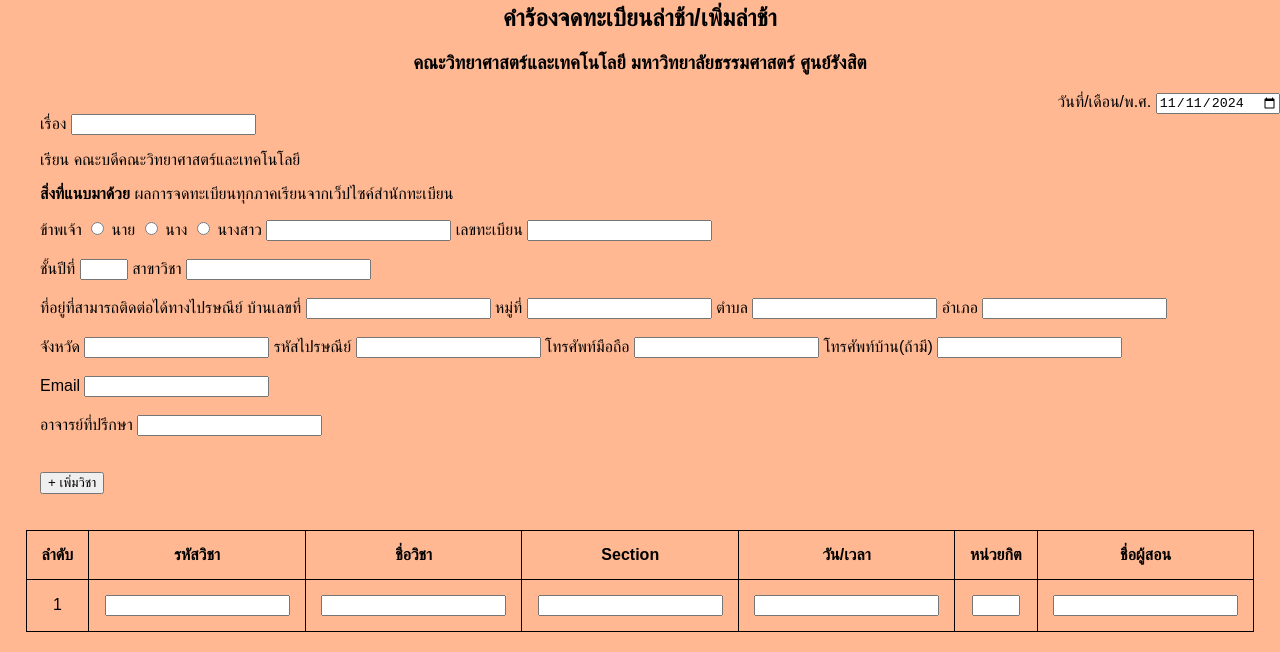
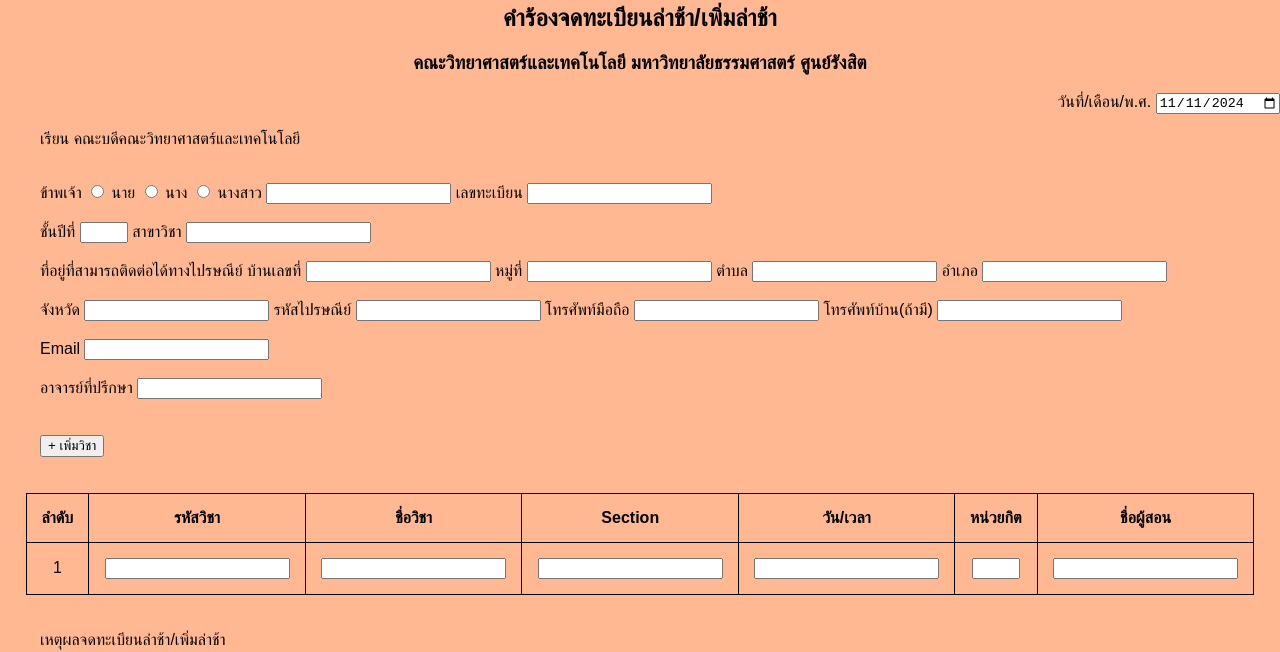
Before and after one commit to Harit6309681903/cs264---100001, a website: page Frontend/public/form.html in a window 1280 px wide. Shown: the part 170-822 px from the top of the page. Drawn offline with Linux system fonts and the light colour scheme.

Commit message:
Initial commit

```diff
--- a/Frontend/public/form.html
+++ b/Frontend/public/form.html
@@ -28,11 +28,9 @@
             <input type = "date" name = "date" required>
         </div>
         <div><dd>
-            <label for = "heading">เรื่อง</label>
-            <input type = "text" name = "head">
             <p>เรียน คณะบดีคณะวิทยาศาสตร์และเทคโนโลยี</p>
         </div></dd>
-        <dd><p><strong>สิ่งที่แนบมาด้วย</strong> ผลการจดทะเบียนทุกภาคเรียนจากเว็ปไซค์สำนักทะเบียน</p></dd>
+        <br>
         <div><dd>
             <label for = "firstname">ข้าพเจ้า</label>
             <input type = "radio" name = "name_title"> นาย
```
Also changed, not shown: 3 other files.
